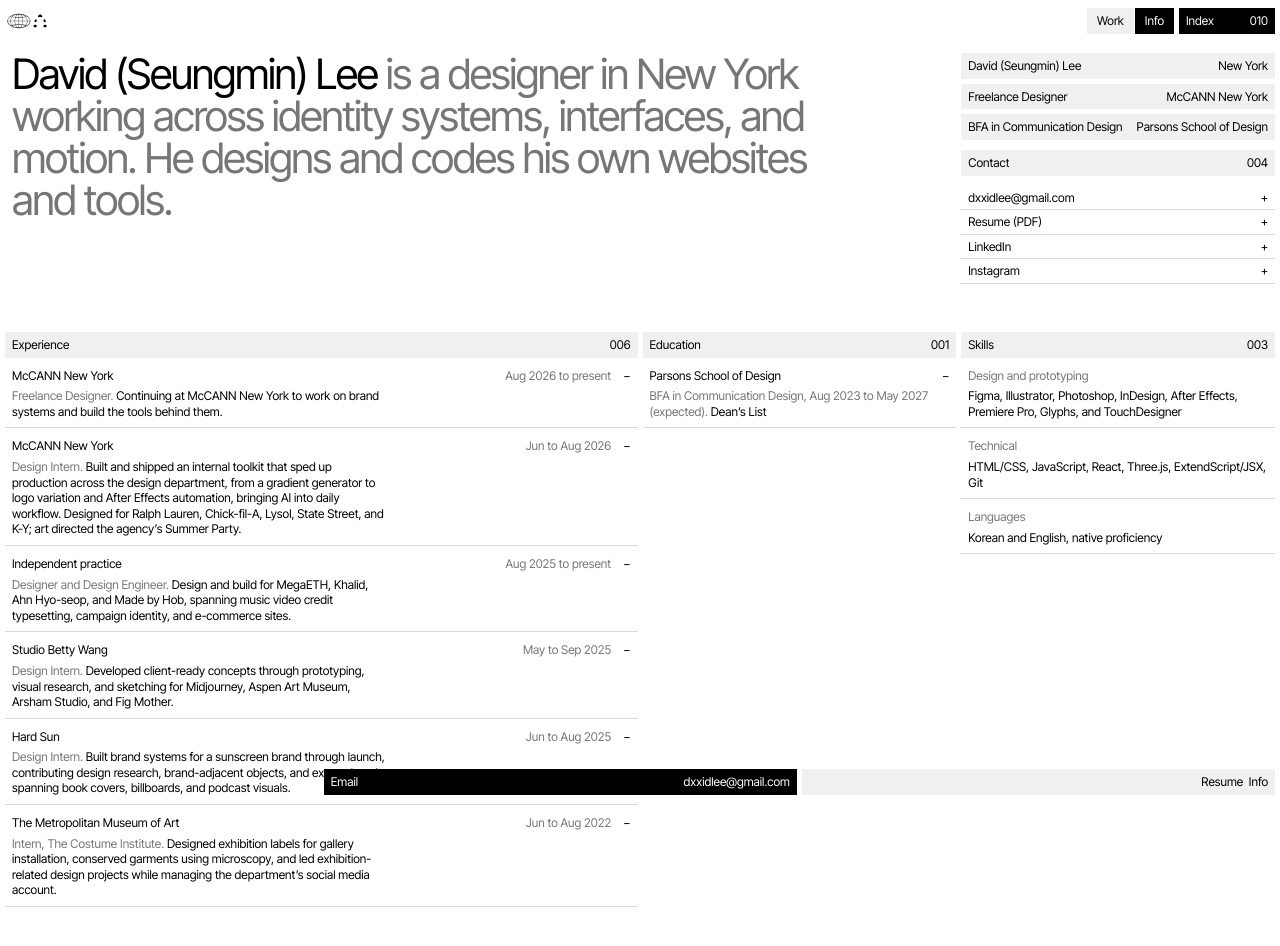
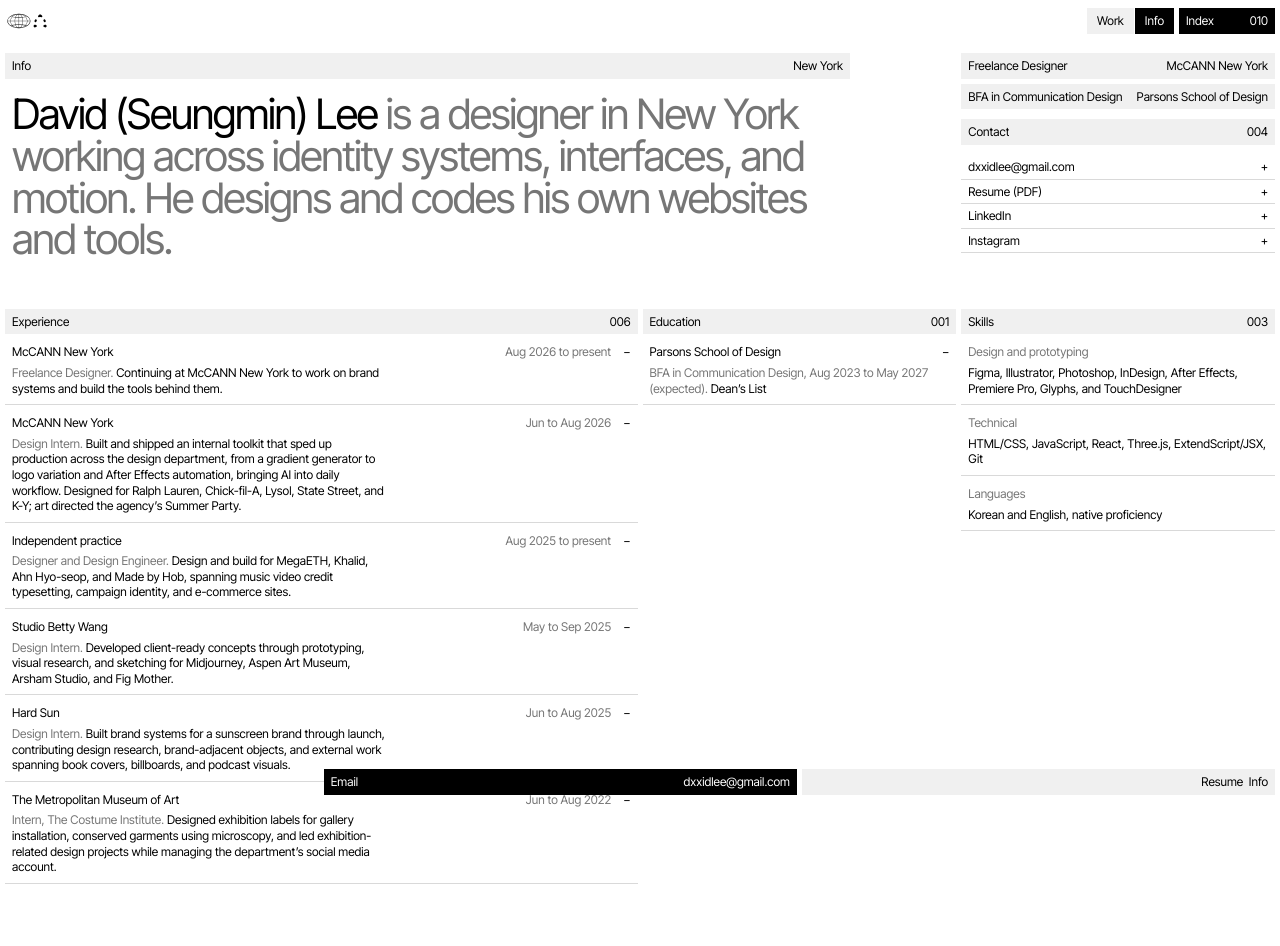
Before and after one commit to dxxidlee/dxxidlee, an Astro site: page /info in a window 1280 px wide. Built offline with nearby package versions, Linux system fonts and the light colour scheme; Astro itself is replaced by a stand-in of ours.

Commit message:
Name bar back on the left, aligned with the status bars on the right
Co-authored-by: Cursor <cursoragent@cursor.com>

```diff
--- a/src/pages/index.astro
+++ b/src/pages/index.astro
@@ -50,11 +50,11 @@ const tileStyle = (t) => (MOSAIC && mosaic[tileKey(t)] ? `--a:${mosaic[tileKey(t
 
       <section class="g24 intro">
         <div class="cell i-text" style={`--a:${A(1, 16, 1, 4)}`}>
+          <p class="bar"><span>{site.fullName}</span><span>{site.location}</span></p>
           <h1><span class="nm">{site.name}</span> {site.positioning}</h1>
         </div>
         <div class="cell i-side" style={`--a:${A(19, 6, 1, 4)}`}>
           <div class="bars">
-            <p class="bar"><span>{site.fullName}</span><span>{site.location}</span></p>
             {site.status.map((s) => <p class="bar">{pair(s).map((t) => <span>{t}</span>)}</p>)}
           </div>
           <nav class="i-toc" aria-label="Contents">
--- a/src/pages/info.astro
+++ b/src/pages/info.astro
@@ -7,11 +7,11 @@ import { pad, pair, A } from '../lib/work.js';
 <Base nav="info">
   <section class="g24 intro">
     <div class="cell i-text" style={`--a:${A(1, 16, 1, 4)}`}>
+      <p class="bar"><span>Info</span><span>{site.location}</span></p>
       <h1><span class="nm">{site.fullName}</span> is a designer in New York working across identity systems, interfaces, and motion. He designs and codes his own websites and tools.{showDrafts && ' [One sentence on what draws you to the work.]'}</h1>
     </div>
     <div class="cell i-side" style={`--a:${A(19, 6, 1, 4)}`}>
       <div class="bars">
-        <p class="bar"><span>{site.fullName}</span><span>{site.location}</span></p>
         {site.status.map((s) => <p class="bar">{pair(s).map((t) => <span>{t}</span>)}</p>)}
       </div>
       <p class="bar"><span>Contact</span><span>{pad(site.links.length + 2)}</span></p>
```
